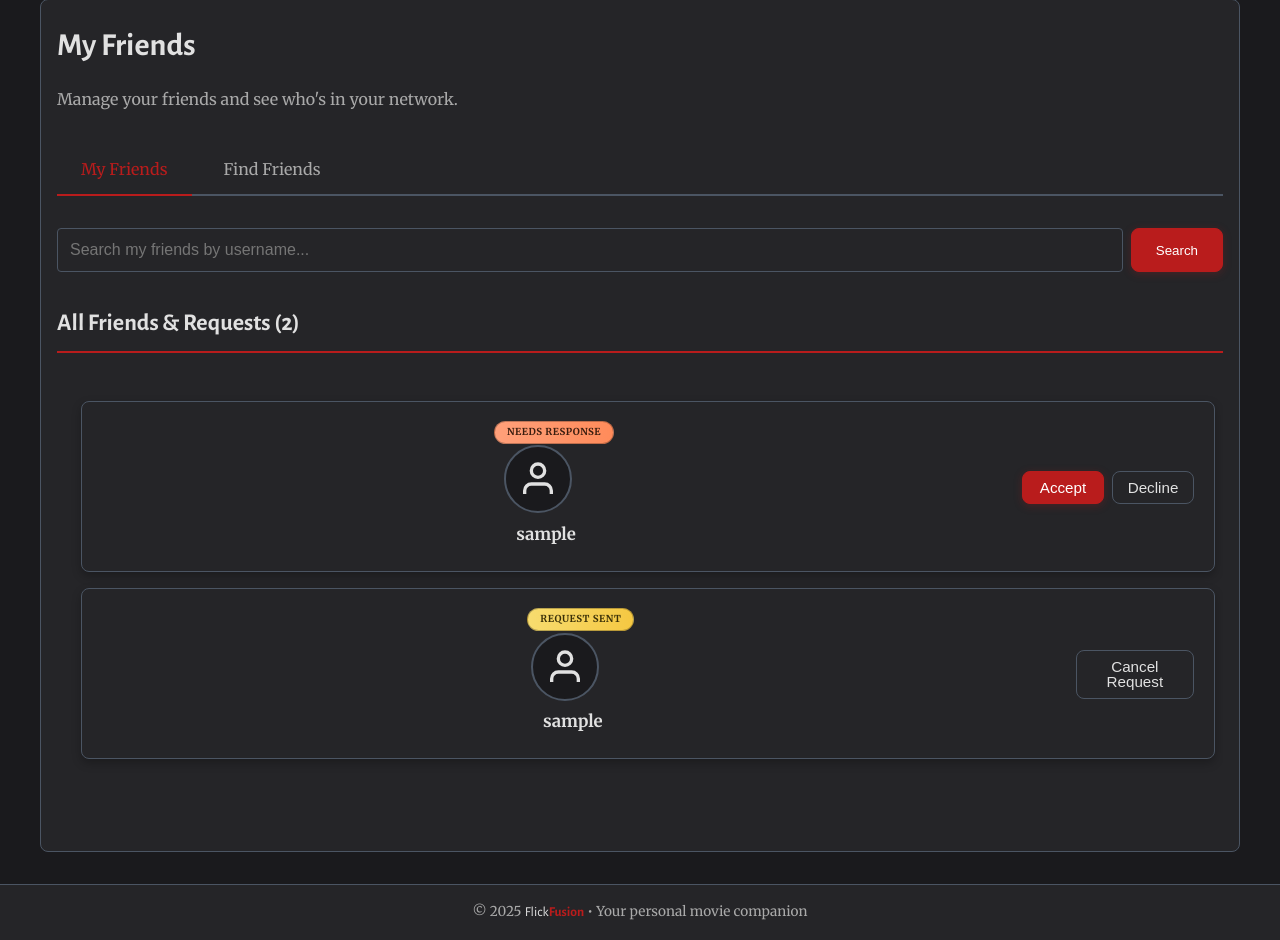
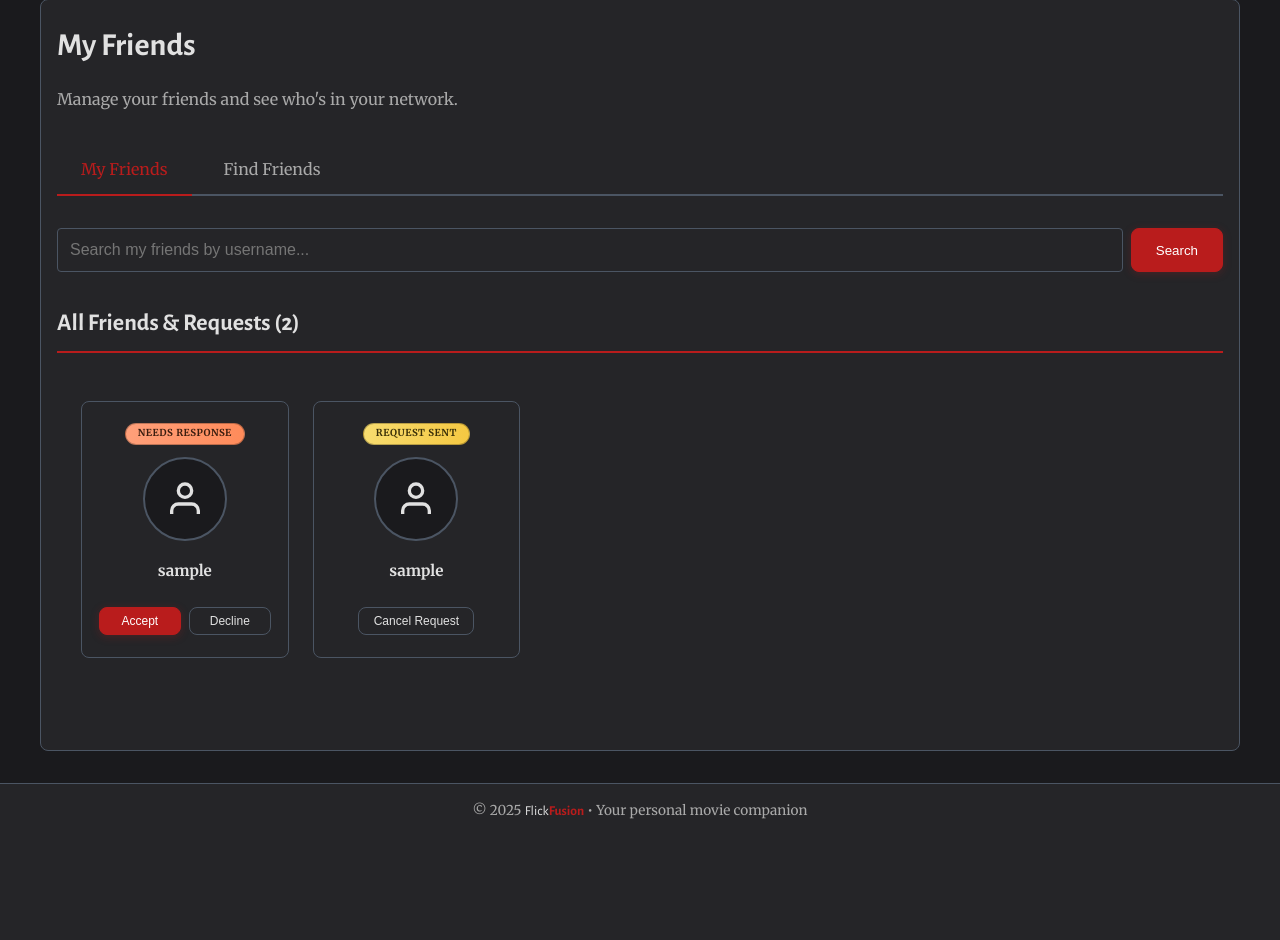
Before and after one commit to diegocardona11/Flick-Fusion-, a PHP site: page /friends.php in a window 1280 px wide. Shown: the part 104-1044 px from the top of the page. After the commit the page ends 923 px from the top, so only its background shows below. Run offline with PHP 8.4, Linux system fonts and the light colour scheme; the visitor is signed in with stand-in values (Sample User, id 1); tables that the repository leaves empty hold one stand-in row (values such as "Sample post").

Commit message:
Undid the change that modified the desktop friends page. Enhance UI responsiveness for Friends page: stack cards on small screens and maintain visual consistency.

```diff
--- a/public/css/styles.css
+++ b/public/css/styles.css
@@ -1613,34 +1613,37 @@ main.container {
     gap: 1.5rem;
 }
 
-/* Stacked card layout for the Friends page to match main cards */
-.friends-page .friends-grid {
-    grid-template-columns: 1fr; /* single column stacked cards */
-    gap: 1rem;
-}
-
-.friends-page .friend-card {
-    display: flex;
-    flex-direction: row;
-    align-items: center;
-    justify-content: space-between;
-    gap: 1rem;
-    padding: 1rem 1.25rem;
-    min-height: auto;
-    text-align: left;
-}
-
-.friends-page .friend-avatar-link { width: auto; margin-right: 1rem; }
-.friends-page .friend-avatar { width:64px; height:64px; font-size:2rem; margin:0; }
-.friends-page .friend-info { flex: 1; display:flex; flex-direction:column; justify-content:center; }
-.friends-page .friend-name { font-size:1.05rem; text-align:left; }
-.friends-page .friend-actions { width: auto; margin-left: 1rem; display:flex; gap:0.5rem; align-items:center; }
-
-/* Make stacked friend cards visually match other cards */
-.friends-page .friend-card { background: var(--surface-dark); border: 1px solid var(--border-color); border-radius: 8px; box-shadow: 0 4px 10px rgba(0,0,0,0.25); }
-
-/* Tighter spacing for action buttons on friends page */
-.friends-page .friend-actions .btn { padding: 0.5rem 0.85rem; font-size:0.95rem; }
+/* Stacked card layout for small screens only; desktop retains main-branch multi-column layout */
+@media (max-width: 1024px) {
+    /* Stack friends as single-column cards on small screens but keep the desktop card internals */
+    .friends-page .friends-grid {
+        grid-template-columns: 1fr;
+        gap: 0.9rem;
+    }
+
+    /* Ensure cards span full width and maintain original visual style */
+    .friends-page .friend-card {
+        width: 100%;
+        padding: 1.1rem;
+        box-sizing: border-box;
+    }
+
+    /* Add subtle visual separator between stacked cards (except after last card) */
+    .friends-page .friend-card:not(:last-child) {
+        margin-bottom: 0.5rem;
+    }
+    .friends-page .friend-card:not(:last-child)::after {
+        content: '';
+        display: block;
+        height: 1px;
+        background: rgba(255,255,255,0.04);
+        margin-top: 0.6rem;
+        border-radius: 1px;
+    }
+
+    /* Keep action buttons consistent in size on mobile */
+    .friends-page .friend-actions .btn { padding: 0.55rem 0.9rem; font-size: 0.95rem; }
+}
 
 .friend-card {
     background: var(--surface-dark);
```
